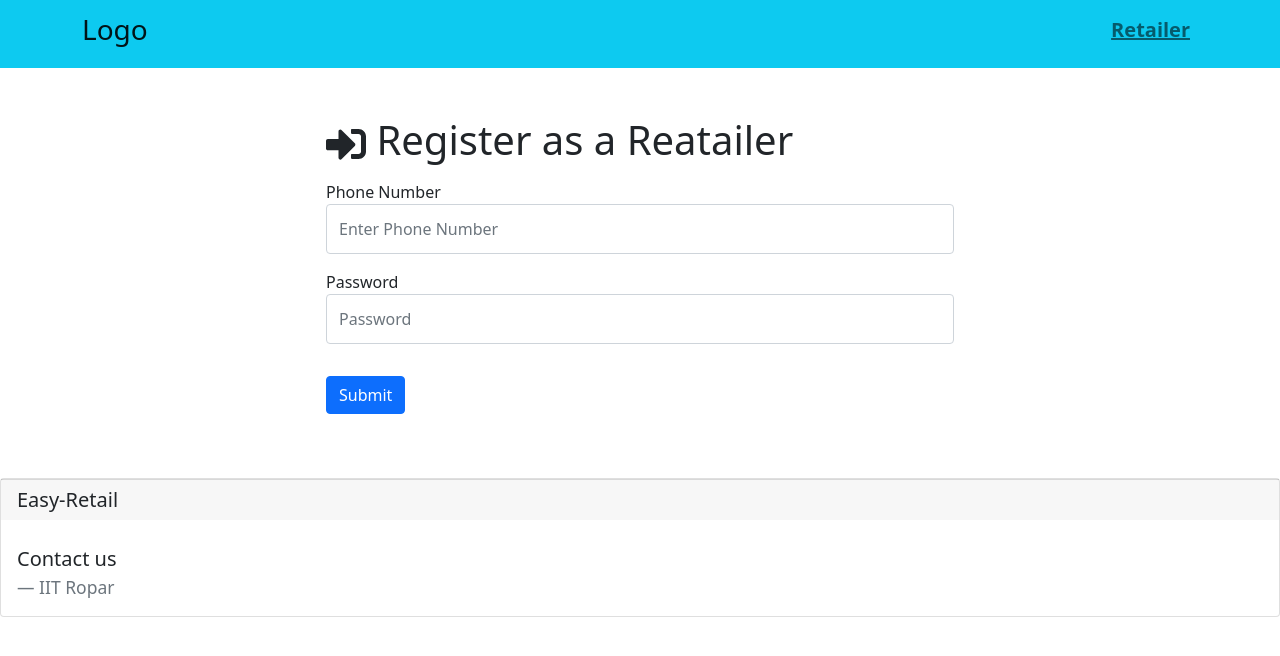
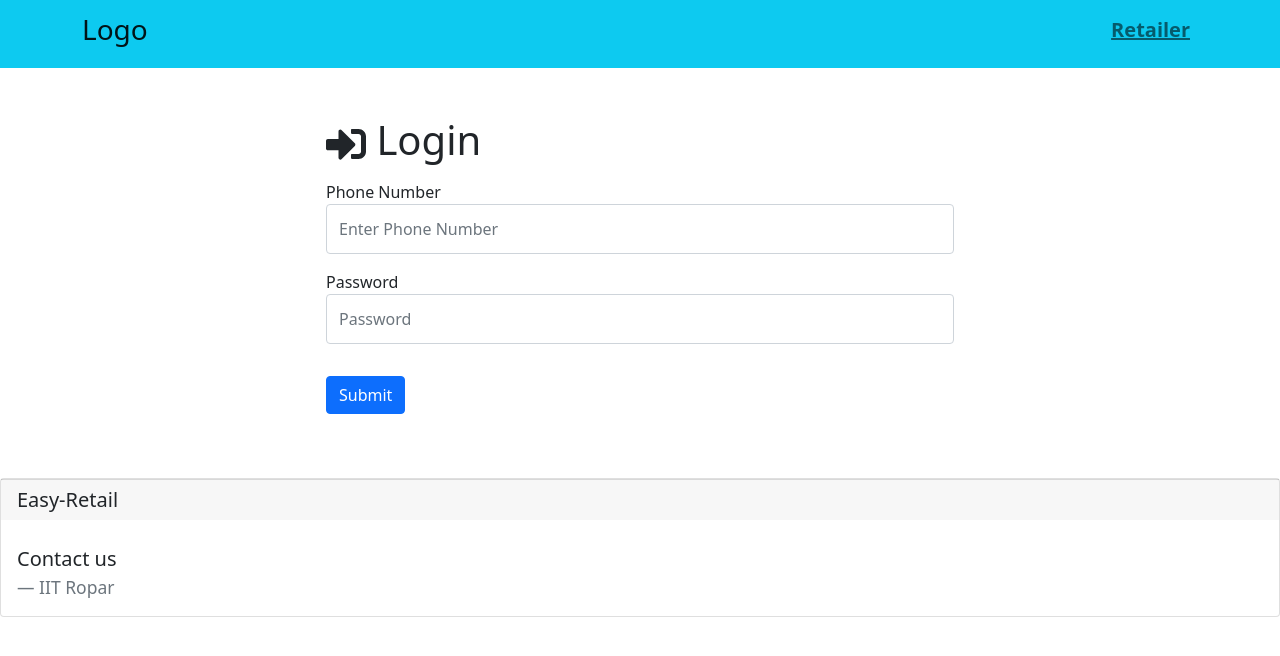
Before and after one commit to akshat1712/Easy-Retailer, a React (Create React App) app in the folder client/: page /login in a window 1280 px wide. Shown: the top 656 px of the page. Built offline with nearby package versions, Linux system fonts and the light colour scheme.

Commit message:
added login and registration page

```diff
--- a/client/src/components/Login.js
+++ b/client/src/components/Login.js
@@ -27,7 +27,7 @@ const Login = () => {
             <div className='row my-5'>
                 <div className="col-lg-3" />
                 <div className="col-lg-6">
-                    <h1> <FaSignInAlt /> Register as a Reatailer</h1>
+                    <h1> <FaSignInAlt /> Login</h1>
                     <form onSubmit={formSubmit}>
                         <div className="form-group my-3">
                             <label for="phone">Phone Number</label>
```
